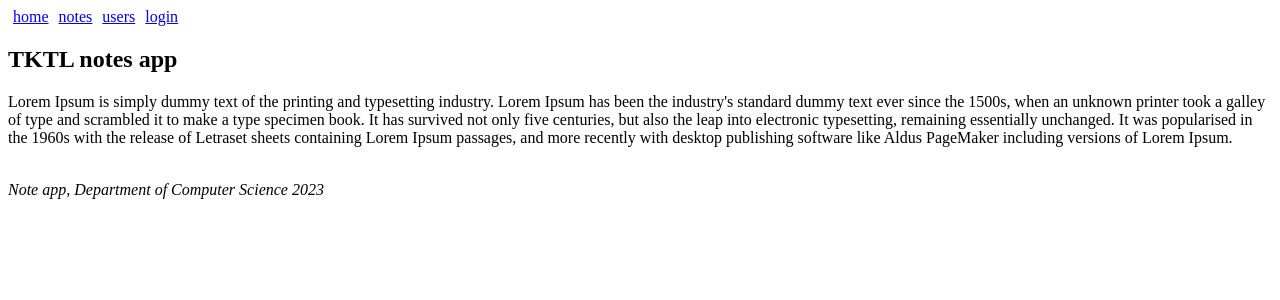
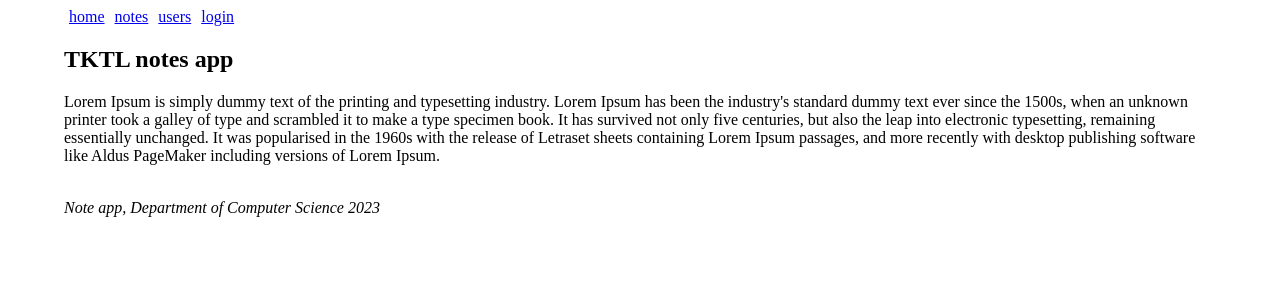
Before and after one commit to larcondo/fullstackopen-part07c2, a React (Vite) app: page / in a window 1280 px wide. Shown: the top 300 px of the page. Built offline with nearby package versions, Linux system fonts and the light colour scheme.

Commit message:
add Container component

```diff
--- a/src/App.jsx
+++ b/src/App.jsx
@@ -6,6 +6,7 @@ import {
   Navigate,
   useMatch
 } from 'react-router-dom'
+import { Container } from '@mui/material'
 
 const Home = () => (
   <div>
@@ -111,7 +112,7 @@ function App() {
     : null
 
   return (
-    <div>
+    <Container>
       <div>
         <Link style={padding} to='/'>home</Link>
         <Link style={padding} to='/notes'>notes</Link>
@@ -134,7 +135,7 @@ function App() {
         <br />
         <i>Note app, Department of Computer Science 2023</i>
       </div>
-    </div>
+    </Container>
   )
 }
 
```
